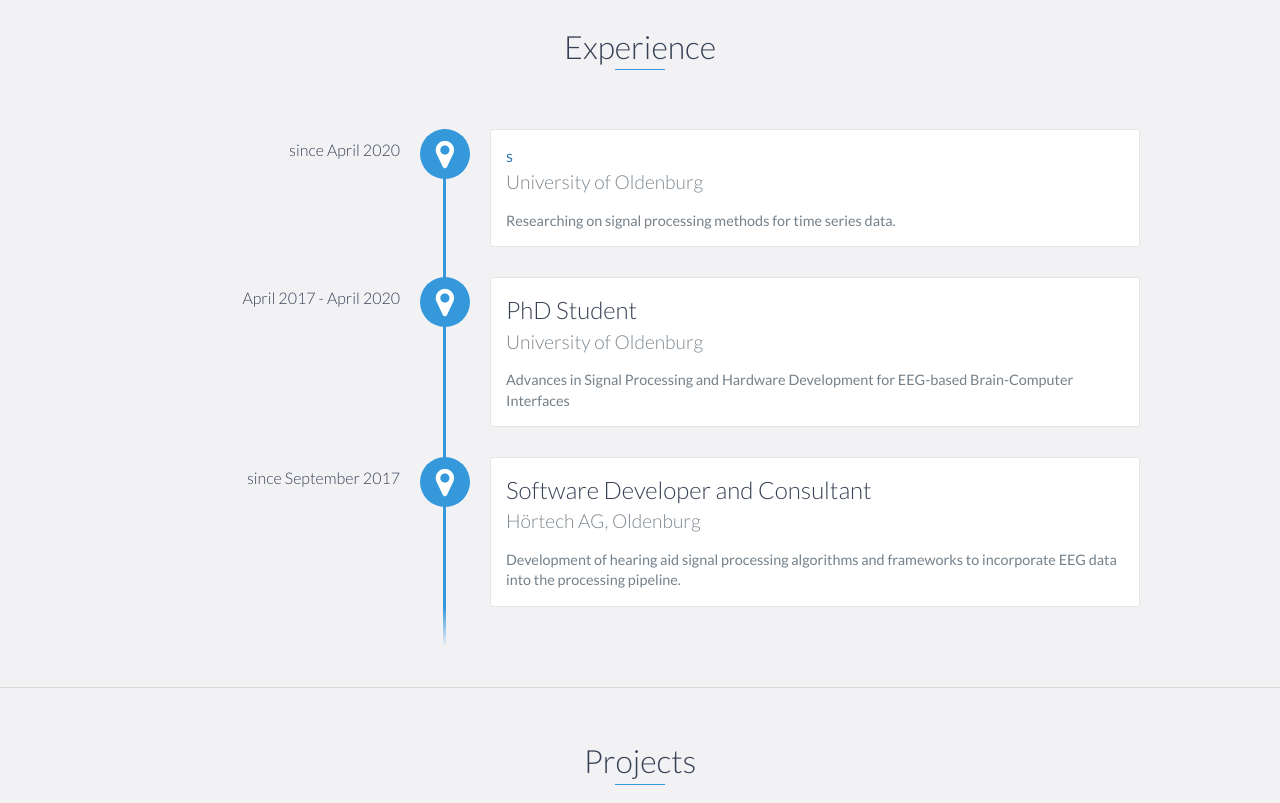
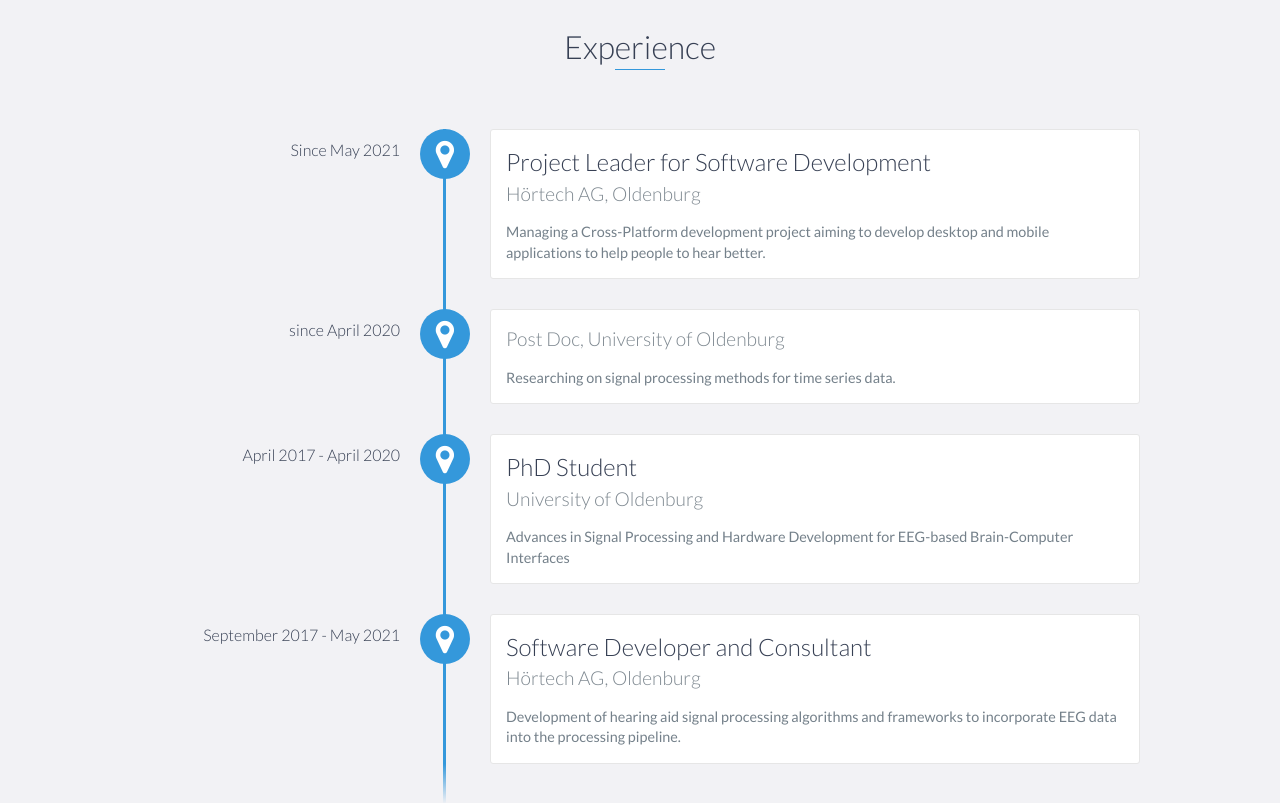
Before and after one commit to s4rify/page, a website: page index.html in a window 1280 px wide. Shown: the part 1160-1963 px from the top of the page. Drawn offline with nearby package versions, Linux system fonts and the light colour scheme.

Commit message:
fixed bug in experience section

```diff
--- a/index.html
+++ b/index.html
@@ -45,7 +45,7 @@
 
     <div id="lead">
         <div id="lead-content">
-            <h1>Sarah Blum</h1>
+            <h1>Dr.-Ing. Sarah Blum</h1>
             <h2>Researcher, Software Developer</h2>
             <!--<a href="images/CV.pdf" class="btn-rounded-white">Download Resume</a> -->
         </div>
@@ -87,8 +87,16 @@
         <h2 class="heading">Experience</h2>
         <div id="experience-timeline">
 
+            <div data-date="Since May 2021">
+                <h3>Project Leader for Software Development</h3>
+                <h4>Hörtech AG, Oldenburg</h4>
+                <p>
+                    Managing a Cross-Platform development project aiming to develop desktop and mobile applications to help people to hear better.
+                </p>
+            </div>
+
             <div data-date="since April 2020">
-s                <h4>University of Oldenburg</h4>
+                <h4>Post Doc, University of Oldenburg</h4>
                 <p>
                     Researching on signal processing methods for time series data.
                 </p>
@@ -102,7 +110,7 @@ s                <h4>University of Oldenburg</h4>
                 </p>
             </div>
 
-            <div data-date="since September 2017">
+            <div data-date="September 2017 -  May 2021">
                 <h3>Software Developer and Consultant</h3>
                 <h4>Hörtech AG, Oldenburg</h4>
                 <p>
```
